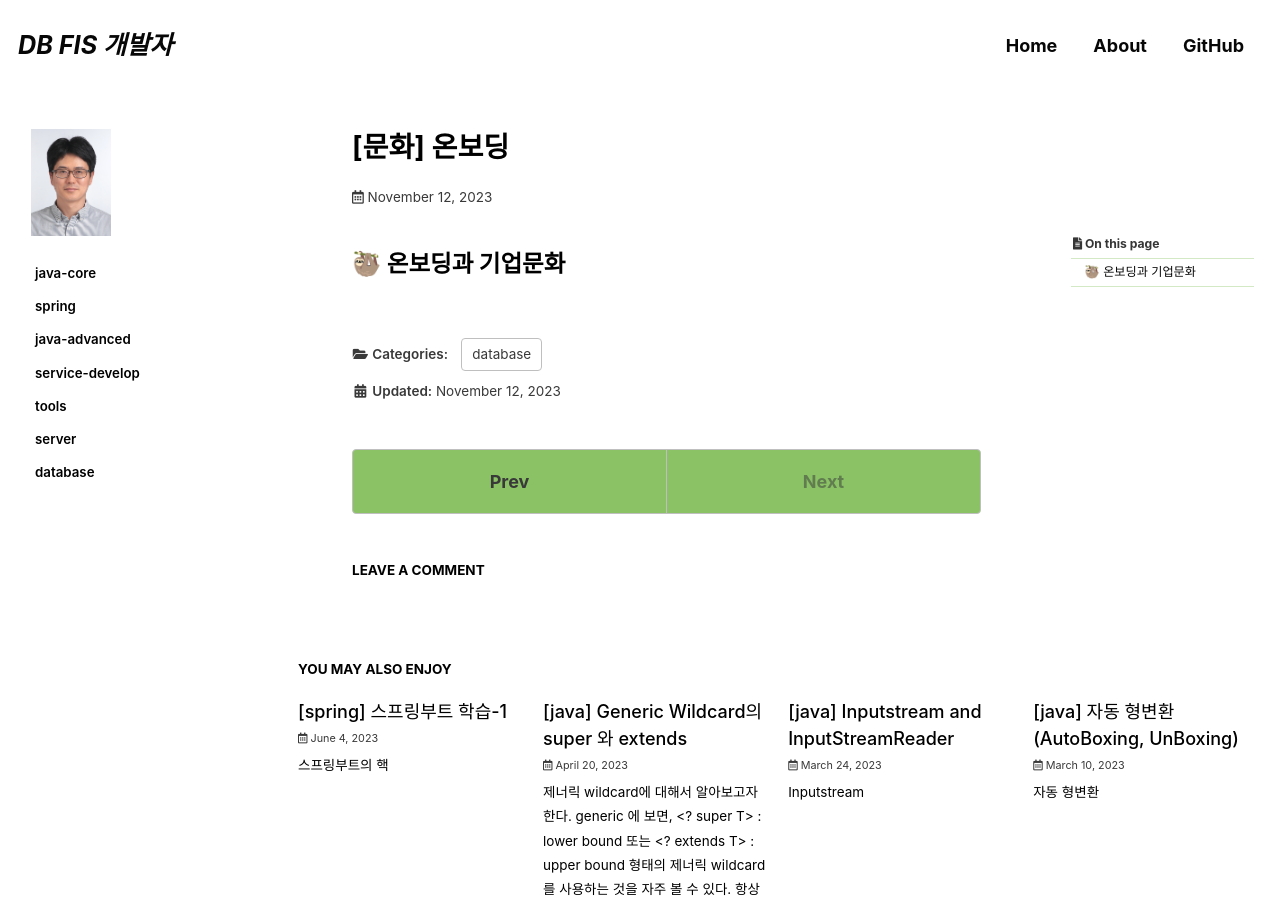
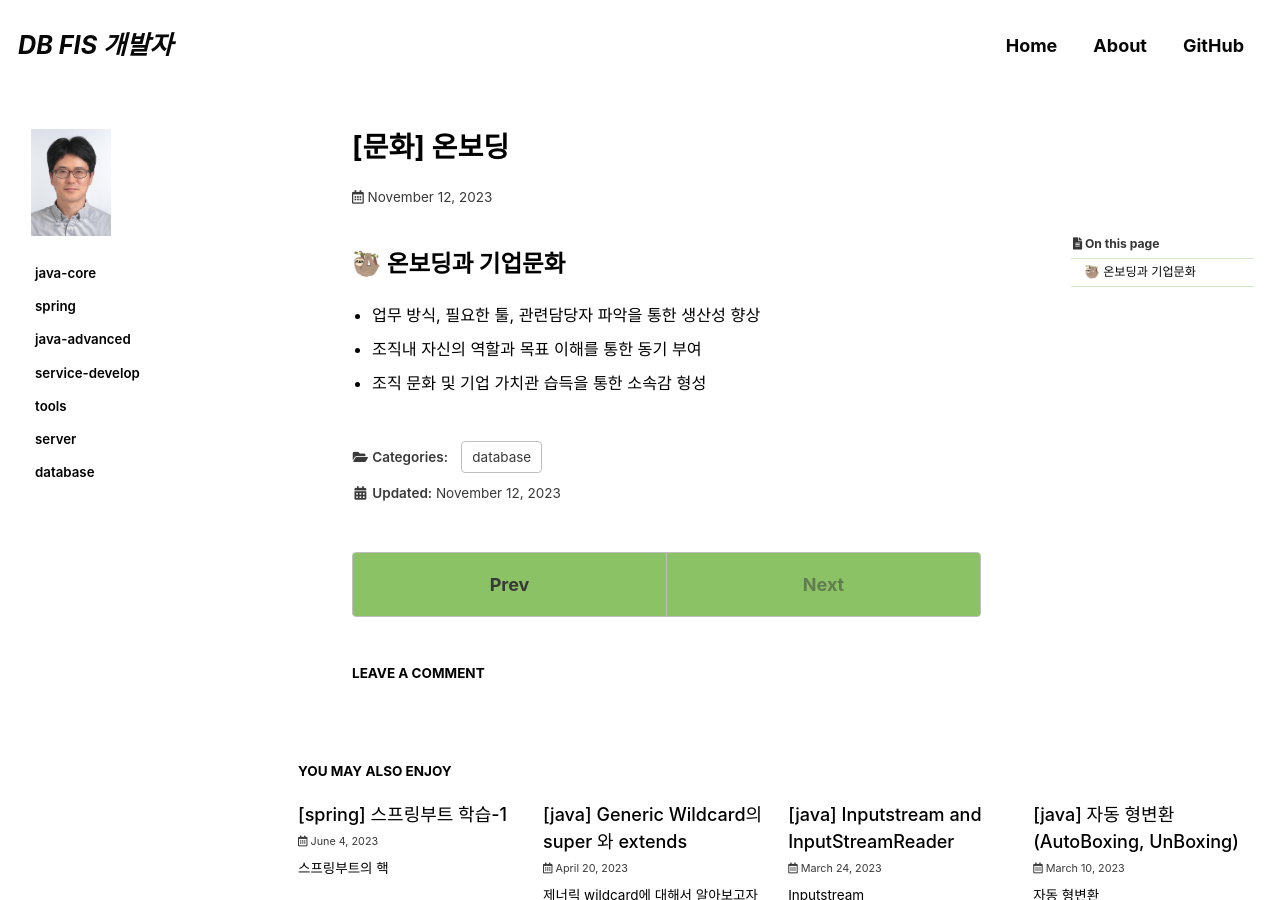
Before and after one commit to 190726/190726.github.io, a Jekyll site: the page built from _posts/2023-11-12-onboarding.md, in a window 1280 px wide and 900 px high. Built offline with Jekyll 4.4.1, drawn with Linux system fonts in a browser that asks for light colours; cached includes are drawn as plain includes; some web fonts are replaced; comment, search, counter and statistics services are not loaded.

Commit message:
Update 2023-11-12-onboarding.md

```diff
--- a/_posts/2023-11-12-onboarding.md
+++ b/_posts/2023-11-12-onboarding.md
@@ -17,3 +17,7 @@ last_modified_at: 2023-11-12
 ---
 
 ## 🦥 온보딩과 기업문화
+
+ - 업무 방식, 필요한 툴, 관련담당자 파악을 통한 생산성 향상
+ - 조직내 자신의 역할과 목표 이해를 통한 동기 부여
+ - 조직 문화 및 기업 가치관 습득을 통한 소속감 형성
```
